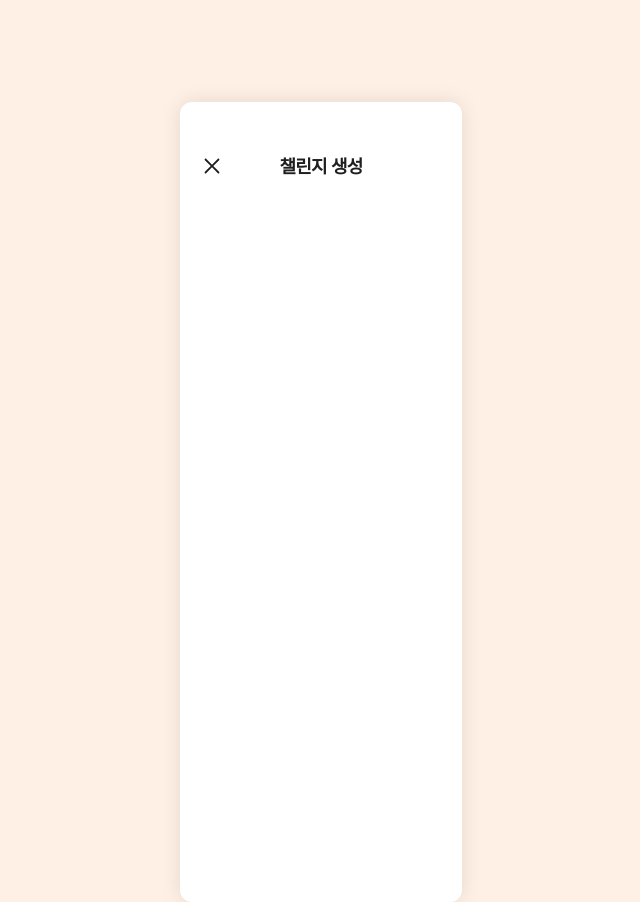
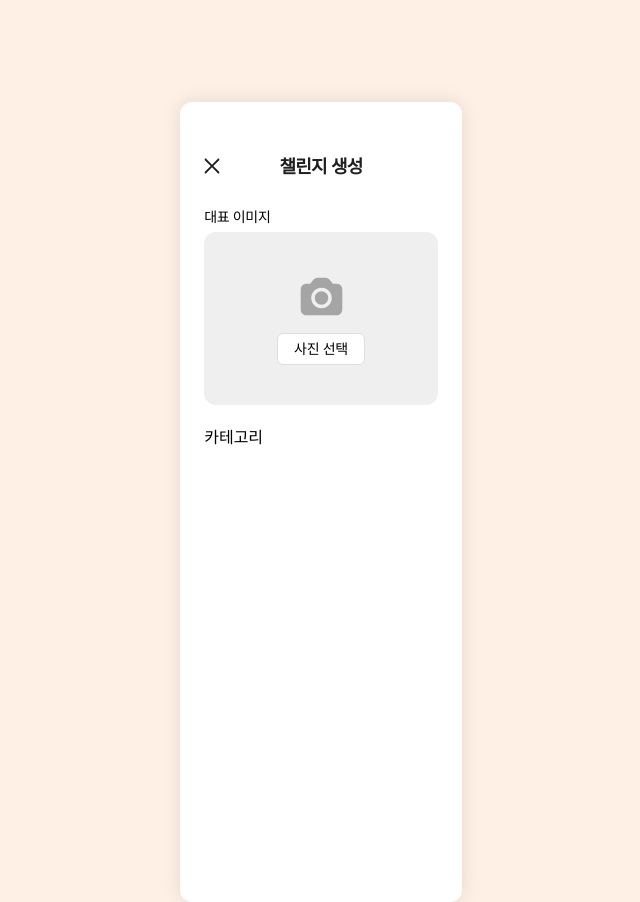
Before and after one commit to Chaellimi/Chaellimi_Web, a Next.js app: page /challenge/write in a window 1280 px wide. Shown: the whole page, without its empty margins (319-959 px from the left). Built offline with nearby package versions, Linux system fonts and the light colour scheme.

Commit message:
feat(#46) :: 이미지 선택 부분 제작

```diff
--- a/src/app/challenge/write/page.tsx
+++ b/src/app/challenge/write/page.tsx
@@ -1,11 +1,28 @@
 import Header from '@/components/shared/Header';
-import { CancelIcon } from '@public/icons/Challenge/write';
+import { CameraIcon, CancelIcon } from '@public/icons/Challenge/write';
 import React from 'react';
 
 const Write = () => {
   return (
-    <div>
+    <div className="flex flex-col w-full h-full">
       <Header type="default" title="챌린지 생성" backIcon={<CancelIcon />} />
+
+      <div className="flex flex-col w-full gap-5 px-6 mt-5">
+        <div className="flex flex-col w-full gap-2">
+          <div className="text-bn3">대표 이미지</div>
+          <div className="flex flex-col gap-3 items-center justify-center w-full bg-gray-100 h-[10.8rem] rounded-xl">
+            <CameraIcon />
+            <button className="border-gray-200 border-[1px] bg-gray-white px-4 py-2 rounded-md text-bn3">
+              사진 선택
+            </button>
+          </div>
+        </div>
+
+        <div>
+          <div>카테고리</div>
+          <div></div>
+        </div>
+      </div>
     </div>
   );
 };
```
